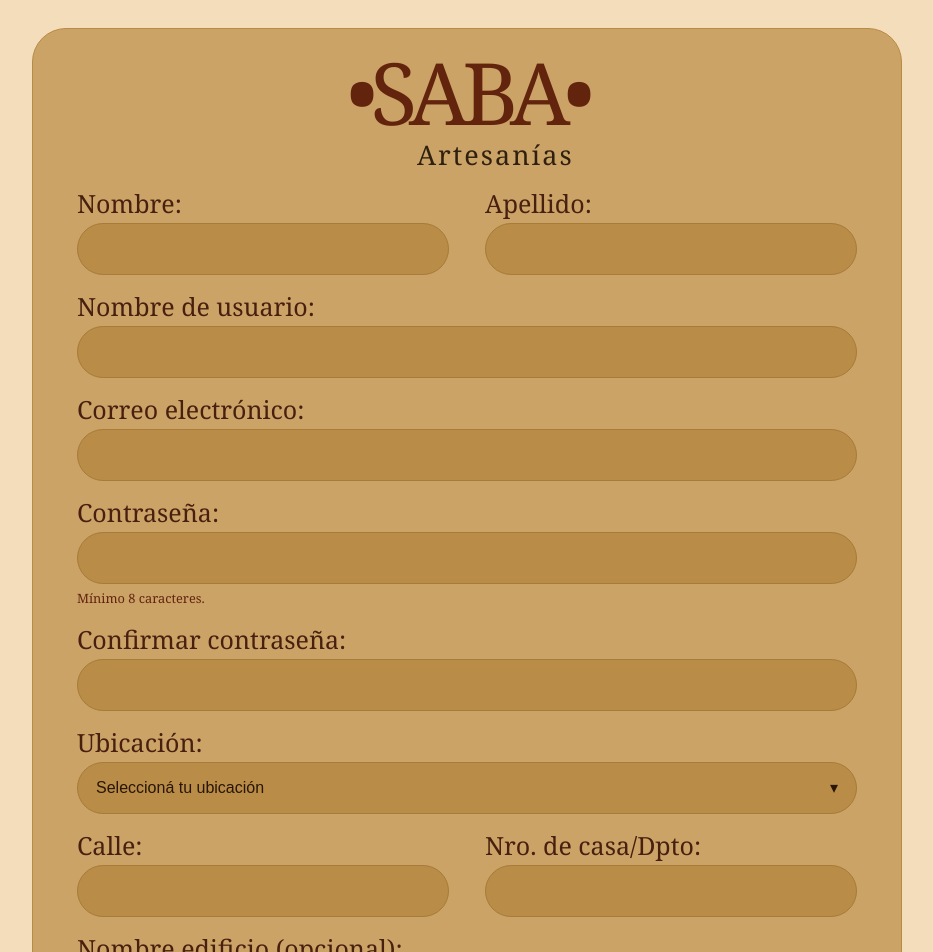
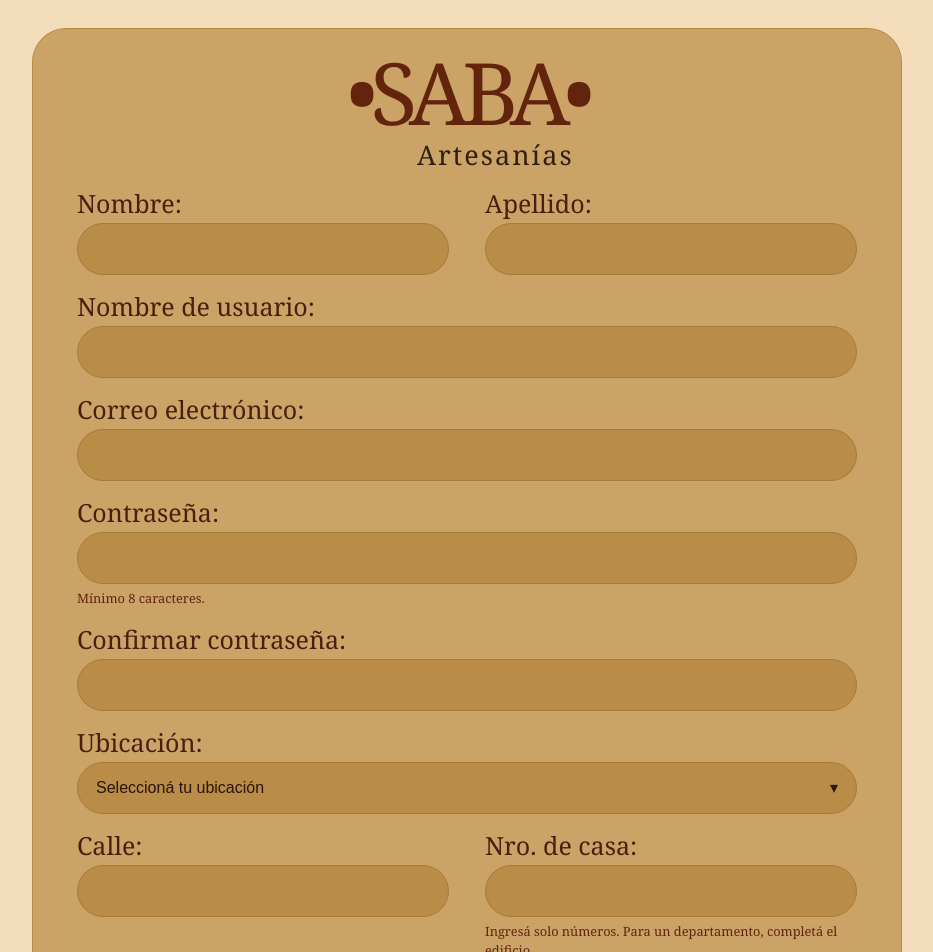
Before and after one commit to AnamariaAcevedo/SABA-Artesanias, a Next.js app in the folder marketplace-frontend/: page /registro in a window 1280 px wide. Shown: the top 952 px of the page, without its empty margins (173-1106 px from the left). Built offline with nearby package versions, Linux system fonts and the light colour scheme.

Commit message:
chore: actullizar para el envio POST

```diff
--- a/marketplace-frontend/app/login/page.tsx
+++ b/marketplace-frontend/app/login/page.tsx
@@ -60,7 +60,12 @@ export default function LoginPage() {
       try {
         const payload = result.data.accessToken.split(".")[1].replace(/-/g, "+").replace(/_/g, "/");
         const claims = JSON.parse(atob(payload));
-        if (typeof claims.rol === "string" && ["ADMIN", "ADMINISTRADOR", "ROLE_ADMIN", "ROLE_ADMINISTRADOR"].includes(claims.rol.toUpperCase())) destination = "/admin";
+        const rol = typeof claims.rol === "string" ? claims.rol.trim().toUpperCase() : "";
+        if (["ADMIN", "ADMINISTRADOR", "ROLE_ADMIN", "ROLE_ADMINISTRADOR"].includes(rol)) {
+          destination = "/admin";
+        } else if (["CLIENTE", "ROLE_CLIENTE"].includes(rol)) {
+          destination = "/home";
+        }
       } catch { /* Use the public home when a role cannot be read. */ }
       router.replace(destination);
     } catch (cause) {
--- a/marketplace-frontend/app/registro/page.tsx
+++ b/marketplace-frontend/app/registro/page.tsx
@@ -1,24 +1,29 @@
 "use client";
 
 import Link from "next/link";
-import { useState, type FormEvent } from "react";
+import { useRef, useState, type FormEvent } from "react";
 import AuthShell from "@/components/auth/AuthShell";
 import styles from "@/components/auth/auth.module.css";
 import UbicacionFields from "@/components/auth/UbicacionFields";
 
 export default function RegistroPage() {
   const [error, setError] = useState("");
-  const [validado, setValidado] = useState(false);
+  const [creado, setCreado] = useState(false);
+  const [enviando, setEnviando] = useState(false);
+  const envioEnCurso = useRef(false);
+  const [nombreEdificio, setNombreEdificio] = useState("");
+  const hayEdificio = nombreEdificio.trim().length > 0;
+  const campoNumero = hayEdificio ? "nroDepartamento" : "nroCasa";
 
-  function validarRegistro(event: FormEvent<HTMLFormElement>) {
+  async function validarRegistro(event: FormEvent<HTMLFormElement>) {
     event.preventDefault();
+    if (envioEnCurso.current || creado) return;
     setError("");
-    setValidado(false);
     const form = event.currentTarget;
     const datos = new FormData(form);
     const valor = (nombre: string) => String(datos.get(nombre) ?? "");
 
-    for (const nombre of ["nombre", "apellido", "usuario", "email", "contrasenha", "confirmar", "calle", "numeroCasa"]) {
+    for (const nombre of ["nombre", "apellido", "usuario", "email", "contrasenha", "confirmar", "calle", campoNumero]) {
       if (!valor(nombre).trim()) {
         setError("Completá los campos obligatorios. No pueden contener solamente espacios.");
         (form.elements.namedItem(nombre) as HTMLInputElement)?.focus();
@@ -40,17 +45,86 @@ export default function RegistroPage() {
       form.querySelector<HTMLButtonElement>("button[aria-expanded]")?.focus();
       return;
     }
-    setValidado(true);
+    const numero = valor(campoNumero).trim();
+    if (!hayEdificio && (!/^\d+$/.test(numero) || Number(numero) > 2147483647)) {
+      setError("El número de casa debe ser un número entero entre 0 y 2147483647. Si corresponde a un departamento, completá el nombre del edificio.");
+      (form.elements.namedItem(campoNumero) as HTMLInputElement).focus();
+      return;
+    }
+    if (hayEdificio && numero.length > 50) {
+      setError("El número de departamento no puede superar los 50 caracteres.");
+      (form.elements.namedItem(campoNumero) as HTMLInputElement).focus();
+      return;
+    }
+    const idBarrio = Number(valor("idBarrio"));
+    if (!Number.isSafeInteger(idBarrio) || idBarrio <= 0) {
+      setError("Seleccioná un barrio válido.");
+      return;
+    }
+    const api = process.env.NEXT_PUBLIC_API_URL?.trim();
+    if (!api) {
+      setError("El registro no está disponible en este momento.");
+      return;
+    }
+
+    const payload = {
+      nombre: valor("nombre").trim(),
+      apellido: valor("apellido").trim(),
+      usuario: valor("usuario").trim(),
+      email: valor("email").trim(),
+      contrasenha: valor("contrasenha"),
+      calle: valor("calle").trim(),
+      nombreEdificio: hayEdificio ? nombreEdificio.trim() : null,
+      nroCasa: hayEdificio ? null : Number(numero),
+      nroDepartamento: hayEdificio ? numero : null,
+      idBarrio,
+    };
+
+    envioEnCurso.current = true;
+    setEnviando(true);
+    try {
+      const response = await fetch(`${api.replace(/\/$/, "")}/registro`, {
+        method: "POST",
+        headers: { "Content-Type": "application/json" },
+        body: JSON.stringify(payload),
+        signal: AbortSignal.timeout(20000),
+      });
+      const resultado = await response.json().catch(() => null);
+      if (!response.ok || resultado?.success !== true) {
+        const mensajes = Array.isArray(resultado?.errors)
+          ? resultado.errors.filter((mensaje: unknown): mensaje is string => typeof mensaje === "string")
+          : [];
+        if (mensajes.length) throw new Error(mensajes.join(" "));
+        if (response.status === 409) throw new Error("Ya existe una cuenta con ese usuario o correo.");
+        if (response.status === 400) throw new Error("Revisá los datos ingresados. El servidor no pudo aceptar el registro.");
+        if (response.status === 429) throw new Error("Demasiados intentos. Esperá un momento antes de volver a intentar.");
+        if (response.ok) throw new Error("No pudimos confirmar el registro. Intentá iniciar sesión antes de volver a enviarlo.");
+        throw new Error("No se pudo completar el registro. Intentá nuevamente en unos momentos.");
+      }
+      setCreado(true);
+      // Do not retain the submitted password in the form after account creation.
+      (form.elements.namedItem("contrasenha") as HTMLInputElement).value = "";
+      (form.elements.namedItem("confirmar") as HTMLInputElement).value = "";
+    } catch (cause) {
+      if (cause instanceof TypeError || (cause instanceof DOMException && ["TimeoutError", "AbortError"].includes(cause.name))) {
+        setError("Se perdió la conexión o el servidor tardó demasiado. No pudimos confirmar si se creó tu cuenta; intentá iniciar sesión antes de repetir el registro.");
+      } else {
+        setError(cause instanceof Error ? cause.message : "No pudimos completar el registro.");
+      }
+    } finally {
+      envioEnCurso.current = false;
+      setEnviando(false);
+    }
   }
 
   function limpiarMensaje() {
     setError("");
-    setValidado(false);
   }
 
   return (
     <AuthShell title="Crear una cuenta" wide>
-      <form className={styles.form} onSubmit={validarRegistro} onChange={limpiarMensaje} aria-describedby="registro-notice">
+      <form onSubmit={validarRegistro} onChange={limpiarMensaje} aria-describedby="registro-notice" aria-busy={enviando}>
+        <fieldset className={styles.form} disabled={enviando || creado}>
         <div className={styles.row}>
           <div className={styles.field}><label htmlFor="nombre">Nombre:</label><input id="nombre" name="nombre" autoComplete="given-name" required /></div>
           <div className={styles.field}><label htmlFor="apellido">Apellido:</label><input id="apellido" name="apellido" autoComplete="family-name" required /></div>
@@ -61,15 +135,23 @@ export default function RegistroPage() {
         <div className={styles.field}><label htmlFor="confirmar">Confirmar contraseña:</label><input id="confirmar" name="confirmar" type="password" autoComplete="new-password" required minLength={8} /></div>
         <UbicacionFields onSelectionChange={limpiarMensaje} />
         <div className={styles.row}>
-          <div className={styles.field}><label htmlFor="calle">Calle:</label><input id="calle" name="calle" autoComplete="address-line1" required /></div>
-          <div className={styles.field}><label htmlFor="casa">Nro. de casa/Dpto:</label><input id="casa" name="numeroCasa" type="text" required /></div>
+          <div className={styles.field}><label htmlFor="calle">Calle:</label><input id="calle" name="calle" autoComplete="address-line1" maxLength={100} required /></div>
+          <div className={styles.field}>
+            <label htmlFor="casa">{hayEdificio ? "Nro. de departamento:" : "Nro. de casa:"}</label>
+            <input id="casa" name={campoNumero} type="text" inputMode={hayEdificio ? "text" : "numeric"}
+              required aria-describedby="numero-help" />
+            <small id="numero-help">{hayEdificio ? "Podés usar números y letras, por ejemplo: 4B." : "Ingresá solo números. Para un departamento, completá el edificio."}</small>
+          </div>
         </div>
-        <div className={styles.field}><label htmlFor="nombre_edificio">Nombre edificio (opcional):</label><input id="nombre_edificio" name="nombreEdificio" type="text" /></div>
+        <div className={styles.field}><label htmlFor="nombre_edificio">Nombre edificio (opcional):</label><input id="nombre_edificio" name="nombreEdificio" type="text" maxLength={100}
+          value={nombreEdificio} onChange={(event) => setNombreEdificio(event.target.value)} /></div>
+        <button type="submit" className={styles.submit} disabled={enviando || creado}>{creado ? "Cuenta creada" : enviando ? "Creando cuenta…" : "Crear cuenta"}</button>
+        </fieldset>
         {error && <p className={styles.error} role="alert">{error}</p>}
-        {validado && <p className={styles.notice} role="status">Los datos son válidos. La cuenta todavía no se creó: falta conectar el envío del registro.</p>}
-        <button type="submit" className={styles.submit}>Crear cuenta</button>
+        {enviando && <p role="status">Estamos creando tu cuenta…</p>}
+        {creado && <p className={styles.notice} role="status">Tu cuenta se creó correctamente. <Link href="/login">Iniciá sesión para continuar.</Link></p>}
       </form>
-      <p id="registro-notice" className={styles.notice}>Todos los campos son obligatorios excepto el nombre del edificio. Por ahora, el botón valida los datos; todavía no los guarda.</p>
+      <p id="registro-notice" className={styles.notice}>Todos los campos son obligatorios excepto el nombre del edificio.</p>
       <p className={styles.linkText}>¿Ya tenés cuenta? <Link href="/login">Iniciá sesión.</Link></p>
     </AuthShell>
   );
```
